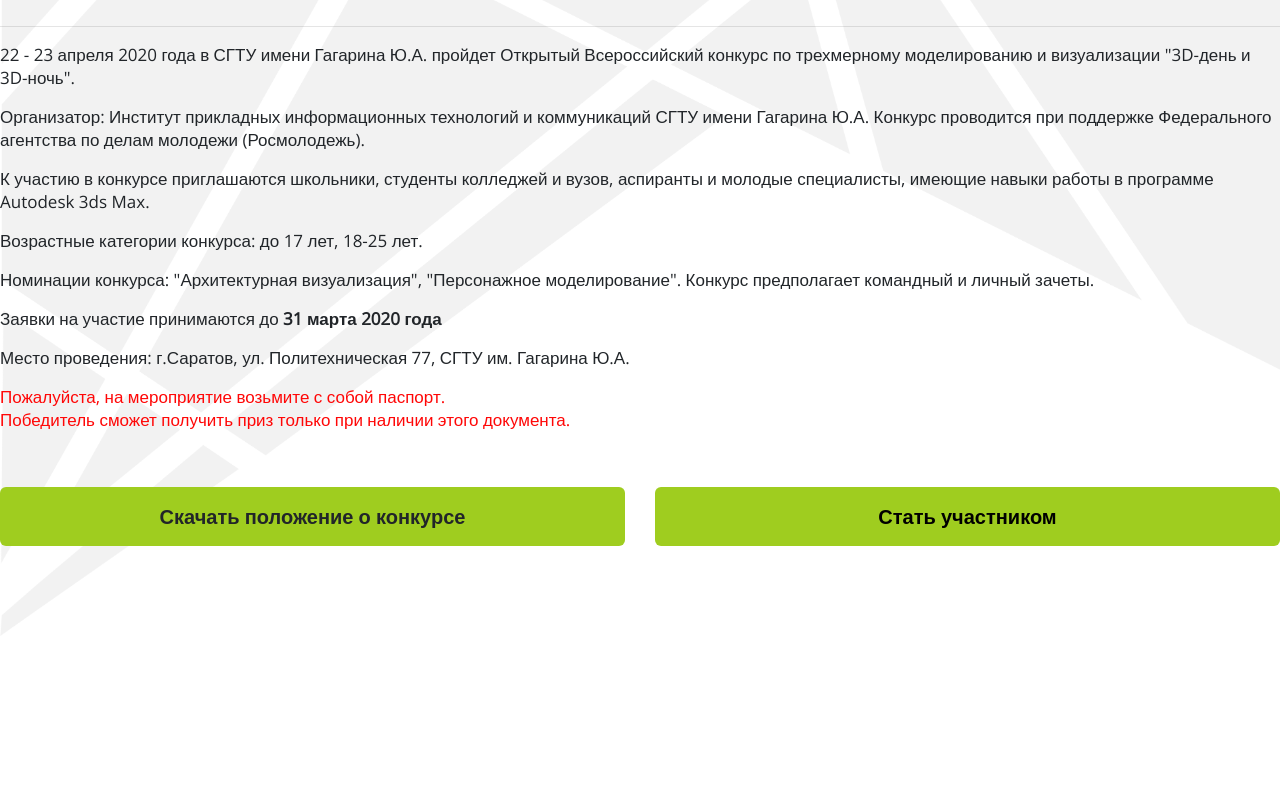
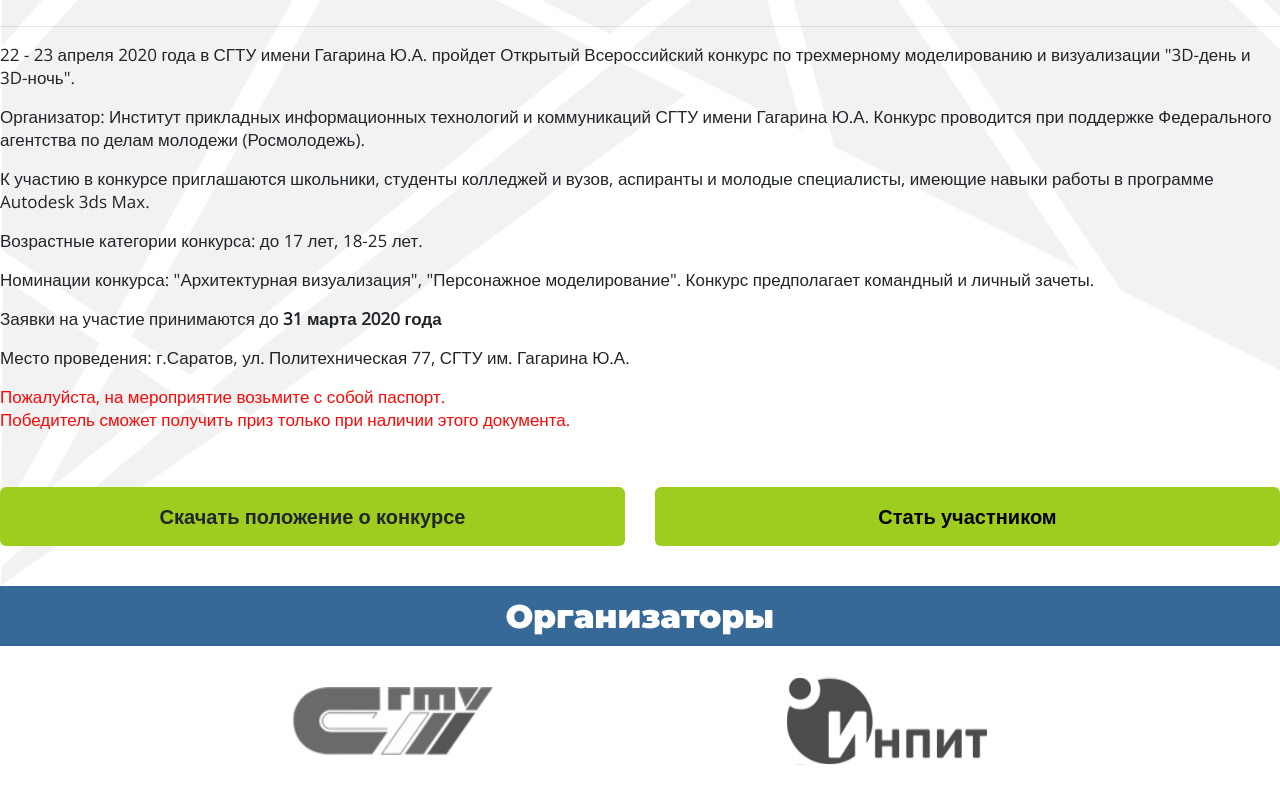
Before and after one commit to Eldos277/3d-day-night, a React (Create React App) app in the folder client/: page / in a window 1280 px wide. Shown: the part 945-1745 px from the top of the page. Before the commit the page ends 1581 px from the top, so only its background shows below. Built offline with nearby package versions, Linux system fonts and the light colour scheme.

Commit message:
client: organizers block

```diff
--- a/client/src/components/About/About.css
+++ b/client/src/components/About/About.css
@@ -1,5 +1,5 @@
 .about{
-    height: 900px;
+    height: 850px;
     background-image: url("../../assets/images/about/grey-back.png");
     background-size: cover;
     margin-top: 8px;
--- a/client/src/components/Header/Header.jsx
+++ b/client/src/components/Header/Header.jsx
@@ -1,5 +1,5 @@
 import './Header.css'
-import logo from '../../assets/images/logo.svg'
+import logo from '../../assets/images/sstu_logo.svg'
 import {useNavigate} from "react-router-dom";
 
 const Header = () => {
--- /dev/null
+++ b/client/src/components/Organizers/Organizers.css
@@ -0,0 +1,36 @@
+.organizers{
+    width: 100%;
+}
+
+.organizers__header{
+    background-color: #366898;
+    color: white;
+    text-align: center;
+    font-size: 28px;
+    font-family: Montserrat-Black, sans-serif;
+}
+
+.organizers__header h3{
+    margin: 0;
+    padding: 10px;
+}
+
+.organizers__wrapper{
+    width: 1280px;
+    margin: 0 auto;
+}
+.organizers__wrapper__content{
+    display: flex;
+    justify-content: space-evenly;
+}
+.organizers__wrapper__content img{
+    cursor: pointer;
+    width: 200px;
+    height: 150px;
+    filter: grayscale(100%); /* Устанавливаем черно-белый цвет по умолчанию */
+    transition: filter 0.3s ease; /* Добавляем плавный переход */
+}
+
+.organizers__wrapper__content img:hover{
+    filter: none;
+}
--- /dev/null
+++ b/client/src/components/Organizers/Organizers.jsx
@@ -0,0 +1,27 @@
+import './Organizers.css'
+import sstu_logo from '../../assets/images/sstu_logo.svg'
+import inpit_logo from '../../assets/images/inpit_logo.svg'
+
+const Organizers = () => {
+
+    return (
+        <div className="organizers">
+            <div className="organizers__header">
+                <h3>Организаторы</h3>
+            </div>
+            <div className="organizers__wrapper">
+
+                <div className="organizers__wrapper__content">
+                    <a href="https://www.sstu.ru/" target="_blank">
+                        <img src={sstu_logo} alt="Sstu logo"/>
+                    </a>
+                    <a href="https://inpit.sstu.ru/home.php" target="_blank">
+                        <img src={inpit_logo} alt="Inpit logo"/>
+                    </a>
+                </div>
+            </div>
+        </div>
+    )
+}
+
+export default Organizers
--- a/client/src/pages/Main/Main.js
+++ b/client/src/pages/Main/Main.js
@@ -1,5 +1,6 @@
 import Banner from "../../components/Banner/Banner";
 import About from "../../components/About/About";
+import Organizers from "../../components/Organizers/Organizers";
 
 const Main = () => {
 
@@ -7,6 +8,7 @@ const Main = () => {
         <>
             <Banner/>
             <About/>
+            <Organizers/>
         </>
     )
 }
```
Also changed, not shown: client/src/assets/images/inpit_logo.svg (added), client/src/assets/images/sstu_logo.svg (renamed from client/src/assets/images/logo.svg).
